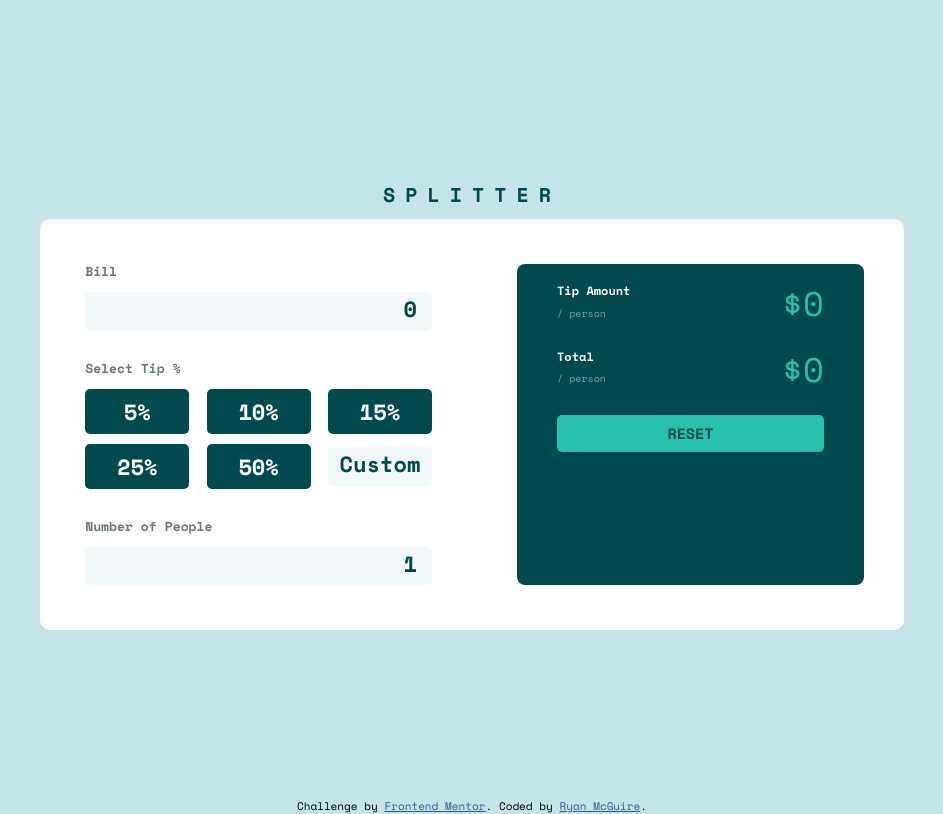
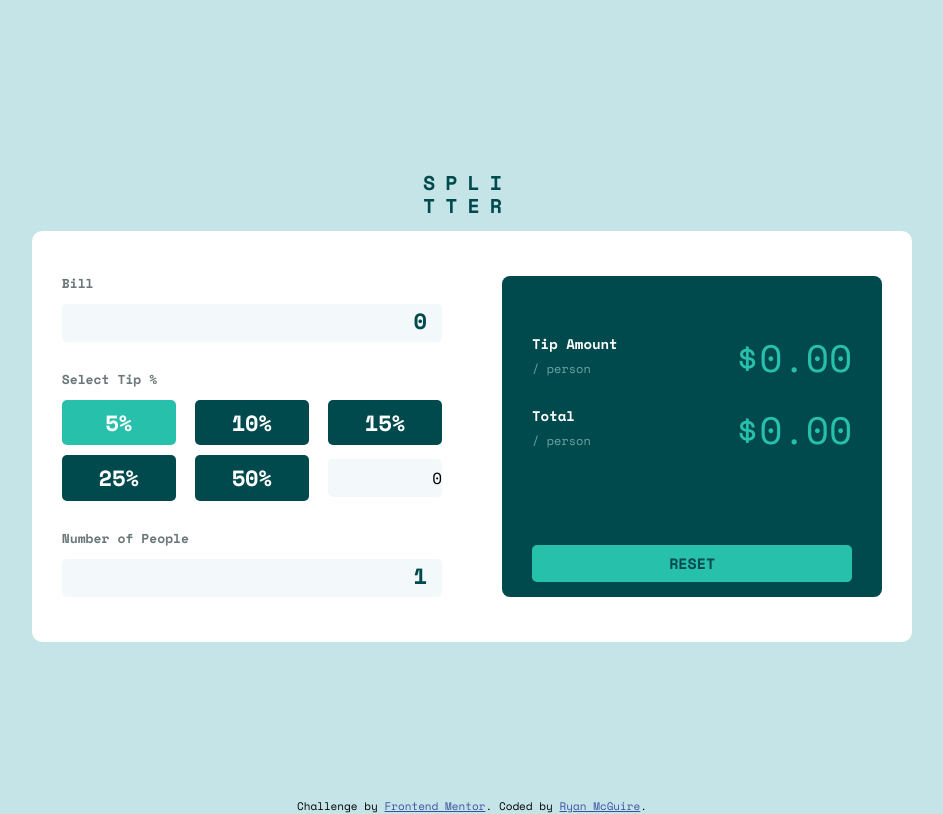
Before and after one commit to SanguineView/fem-calc, a plain HTML site: page index.html in a window 1280 px wide. Both pictures are taken after a click on the button "5%". Shown: the whole page, without its empty margins (168-1111 px from the left). Drawn offline with nearby package versions, Linux system fonts and the light colour scheme.

Commit message:
cleaning

```diff
--- a/jsWork.js
+++ b/jsWork.js
@@ -18,14 +18,15 @@ let numPeople = 1
 let billAmount = 0
 let billTotal = 0
 let tipAmount = 0
+let tipPrct = 0
 
 // set bill total based on input
 
 const setBillAmount = () => {
     billAmount = parseInt(billAmountField.value)
     billTotal = billAmount + tipAmount
-    console.log(`the bill is ${billAmount}`)
-    personTotalField.textContent = `$${billAmount}`
+
+    updateBill()
 }
 
 billAmountField.addEventListener('change', setBillAmount)
@@ -33,8 +34,12 @@ billAmountField.addEventListener('change', setBillAmount)
 // set tip percentage
 
 const setButtonTipAmount = (e) => {
+
+    tipBtn.forEach((button) => button.classList.remove('active'))
+    customTip.value = 0
+    e.target.classList.toggle('active')
+
     let button = e.target.getAttribute("id")
-    let tipPrct
     if (button == '5p') {
         tipPrct = 0.05
     } else if (button == '10p') {
@@ -47,9 +52,7 @@ const setButtonTipAmount = (e) => {
         tipPrct = 0.50
     }
 
-    tipAmount = billAmount * tipPrct
-    personTipField.textContent = `$${tipAmount}`
-    console.log(`you're tipping ${tipAmount}`)
+
     updateBill()
 }
 
@@ -58,12 +61,8 @@ tipBtn.forEach((button) => {
 })
 
 const setCustomTipAmount = (e) => {
-    let tipPrct
     tipPrct = parseInt(customTip.value) / 100
-
-    tipAmount = billAmount * tipPrct
-    personTipField.textContent = `$${tipAmount}`
-    console.log(`you're tipping ${tipAmount}`)
+    tipBtn.forEach((button) => button.classList.remove('active'))
     updateBill()
 }
 
@@ -80,9 +79,11 @@ const setPeopleAmount = () => {
 
 const updateBill = () => {
 
+    tipAmount = (billAmount * tipPrct) / numPeople
+    personTipField.textContent = `$${tipAmount.toFixed(2)}`
+
     let newTotal = (billTotal + tipAmount) / numPeople
-    personTotalField.textContent = `$${newTotal}`
-    console.log(`the new total is ${newTotal}`)
+    personTotalField.textContent = `$${newTotal.toFixed(2)}`
 }
 
 peopleField.addEventListener('change', setPeopleAmount)
@@ -90,11 +91,13 @@ peopleField.addEventListener('change', setPeopleAmount)
 // reset
 
 const resetBill = () => {
+    billTotal = 0
     customTip.value = 0
     billAmountField.value = 0
     personTipField.textContent = 0.00
     personTotalField.textContent = 0.00
     peopleField.value = 1
+    tipBtn.forEach((button) => button.classList.remove('active'))
 }
 
 resetBtn.addEventListener('click', resetBill)
--- a/style.css
+++ b/style.css
@@ -358,6 +358,8 @@ h1 {
     letter-spacing: 10px;
     text-transform: uppercase;
     color:hsl(183, 100%, 15%);
+    word-break: break-all;
+    max-width: 8ch;
 }
 
 .button {
@@ -372,7 +374,8 @@ h1 {
     transition: all 0.3s ease;
 }
 
-.button:hover {
+.button:hover,
+.button.active {
     cursor: pointer;
     background-color: hsl(172, 67%, 45%);
 }
@@ -402,23 +405,23 @@ h1 {
 }
 
 .calc__form {
-    padding: 20px 45px;
 }
 
 .calc--half {
-    width:50%;
+    width: 50%;
+    padding: 20px 30px;
 }
 
 .calc--halfResults {
-    padding:20px 40px 40px;
+    background: hsl(183, 100%, 15%);
+    padding: 0;
+    margin: 20px 30px;
+    border-radius: 8px;
 }
 
 .calc__results {
-    background:hsl(183, 100%, 15%);
-    border-radius: 8px;
     color:#fff;
-    padding:20px 40px 0;
-    height:100%;
+    padding:60px 30px 0;
 }
 
 
@@ -487,20 +490,20 @@ h1 {
 
 .calc__results--detailLabel h4 {
     color:#fff;
-    font-size:12px;
+    font-size:14px;
     margin-bottom:10px;
     margin-top:0;
 }
 
 .calc__results--detailLabel p {
     color:#71a4a8;
-    font-size: 10px;
+    font-size: 12px;
     margin-top:0;
 }
 
 .calc__results--detail--amount p {
     color:hsl(172, 67%, 45%);
-    font-size:34px;
+    font-size:38px;
     margin:0;
 }
 
@@ -510,4 +513,5 @@ h1 {
     color:hsl(183, 100%, 15%);
     font-size:15px;
     text-transform: uppercase;
+    margin-top:65px;
 }
```
